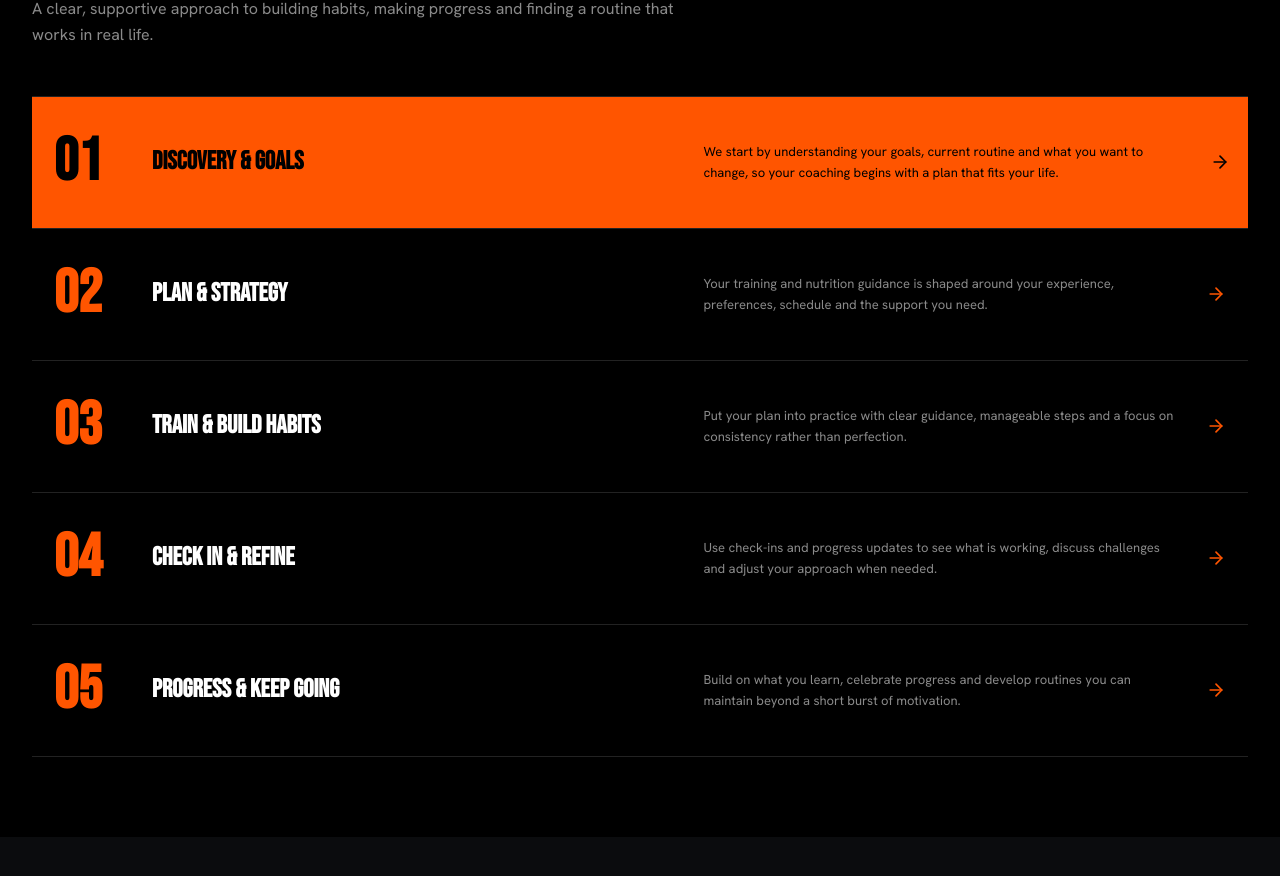
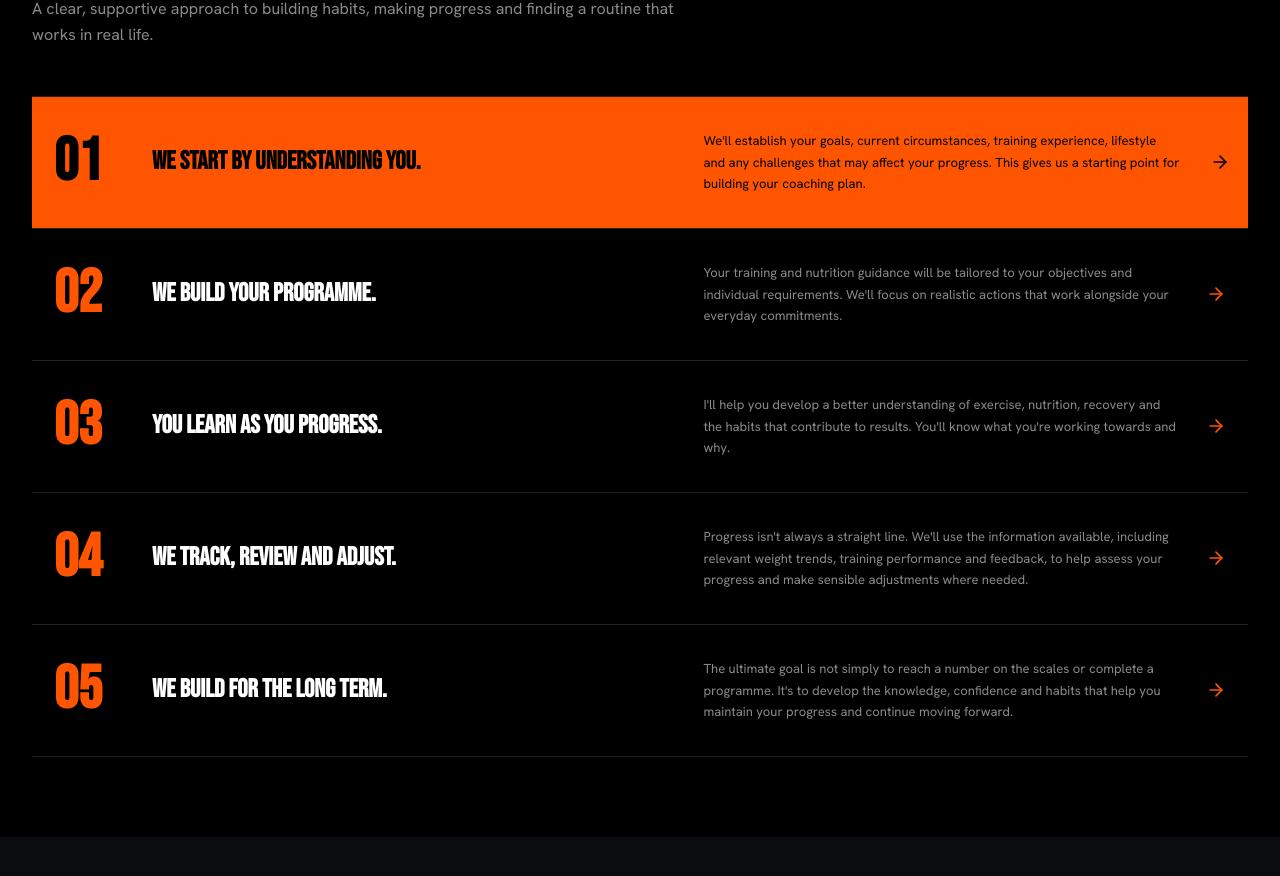
Before and after one commit to chriscallaghan2012/mwfitness, a React (Vite) app: page / in a window 1280 px wide. Shown: the part 2071-2947 px from the top of the page. Built offline with nearby package versions, Linux system fonts and the light colour scheme; no server answers.

Commit message:
Use supplied wording for five-step coaching process

```diff
--- a/src/components/screens/HomeScreen.tsx
+++ b/src/components/screens/HomeScreen.tsx
@@ -238,11 +238,11 @@ export const HomeScreen: React.FC<HomeScreenProps> = ({ onSelectScreen, onOpenBo
           </div>
           <div className="mw-process-list border-t border-[#222]">
             {[
-              { title: 'Discovery & Goals', text: 'We start by understanding your goals, current routine and what you want to change, so your coaching begins with a plan that fits your life.' },
-              { title: 'Plan & Strategy', text: 'Your training and nutrition guidance is shaped around your experience, preferences, schedule and the support you need.' },
-              { title: 'Train & Build Habits', text: 'Put your plan into practice with clear guidance, manageable steps and a focus on consistency rather than perfection.' },
-              { title: 'Check In & Refine', text: 'Use check-ins and progress updates to see what is working, discuss challenges and adjust your approach when needed.' },
-              { title: 'Progress & Keep Going', text: 'Build on what you learn, celebrate progress and develop routines you can maintain beyond a short burst of motivation.' },
+              { title: 'We start by understanding you.', text: "We'll establish your goals, current circumstances, training experience, lifestyle and any challenges that may affect your progress. This gives us a starting point for building your coaching plan." },
+              { title: 'We build your programme.', text: "Your training and nutrition guidance will be tailored to your objectives and individual requirements. We'll focus on realistic actions that work alongside your everyday commitments." },
+              { title: 'You learn as you progress.', text: "I'll help you develop a better understanding of exercise, nutrition, recovery and the habits that contribute to results. You'll know what you're working towards and why." },
+              { title: 'We track, review and adjust.', text: "Progress isn't always a straight line. We'll use the information available, including relevant weight trends, training performance and feedback, to help assess your progress and make sensible adjustments where needed." },
+              { title: 'We build for the long term.', text: "The ultimate goal is not simply to reach a number on the scales or complete a programme. It's to develop the knowledge, confidence and habits that help you maintain your progress and continue moving forward." },
             ].map((step, index) => (
               <button
                 key={step.title}
```
